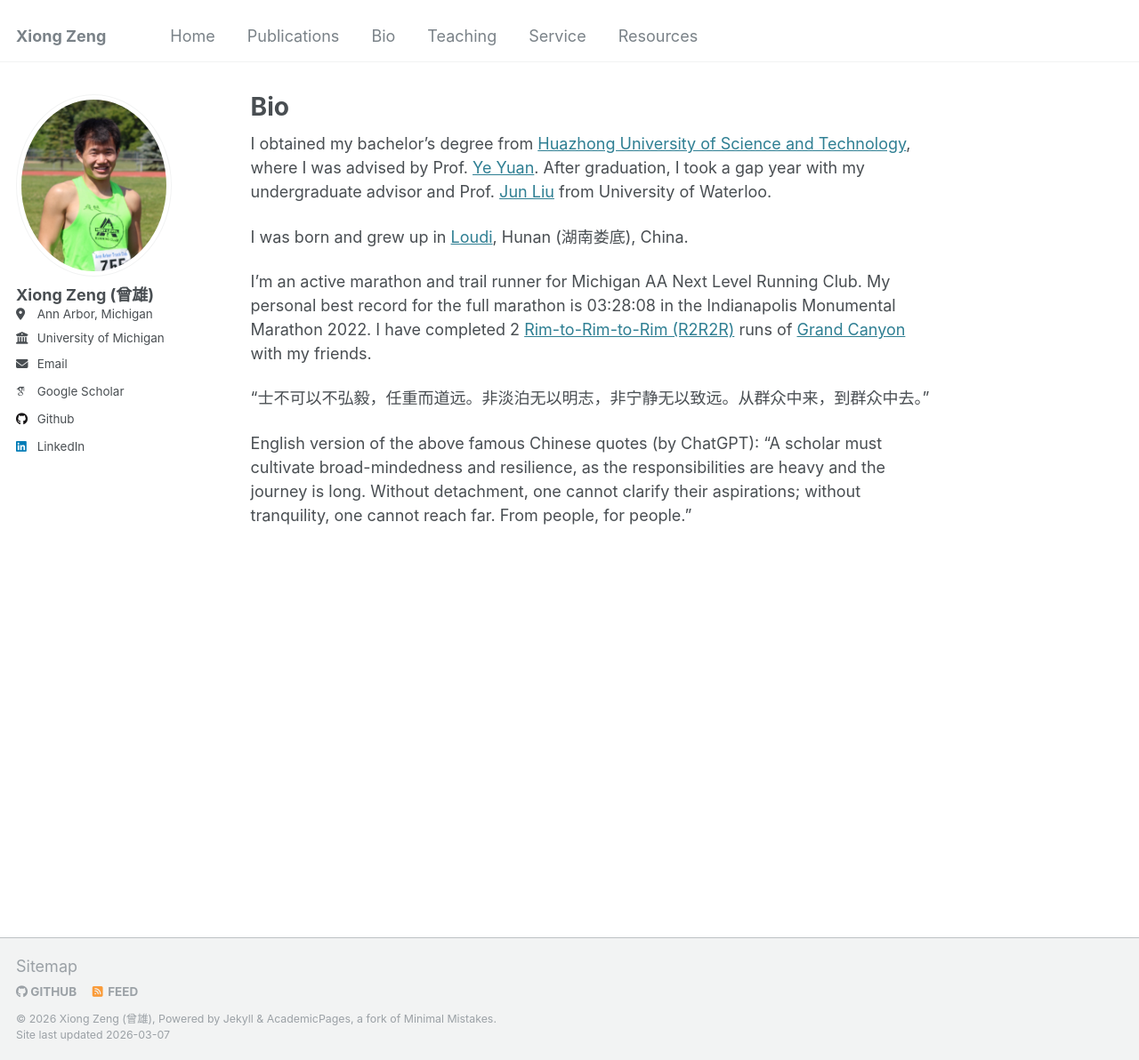
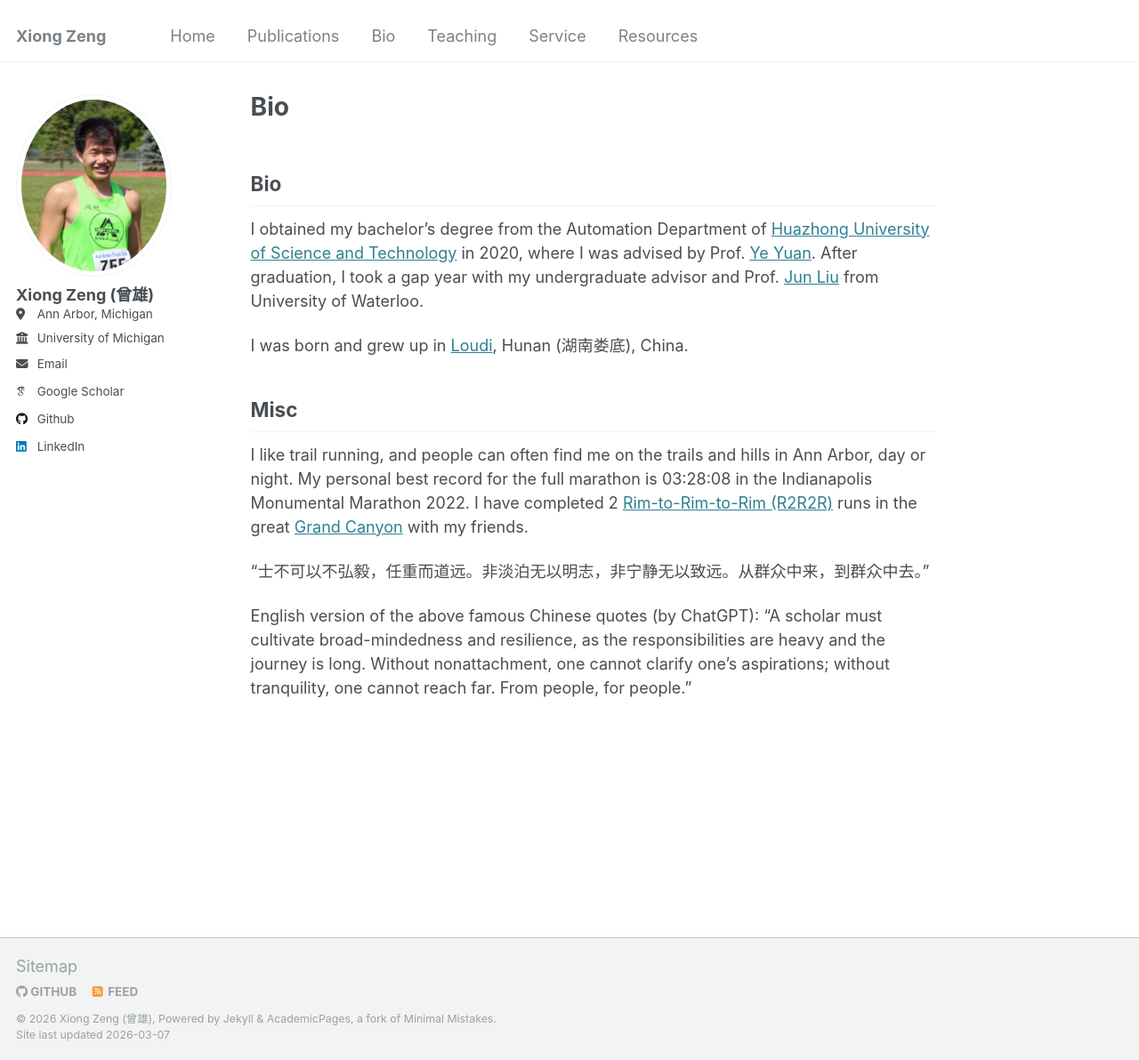
Before and after one commit to zengxiong111/zengxiong.github.io, a Jekyll site: the page built from _pages/markdown.md, in a window 1280 px wide and 1192 px high. Shown: the whole window at 89% size. Built offline with Jekyll 4.4.1, drawn with Linux system fonts in a browser that asks for light colours; some web fonts are replaced.

Commit message:
Update markdown.md

```diff
--- a/_pages/markdown.md
+++ b/_pages/markdown.md
@@ -7,12 +7,16 @@ redirect_from:
   - /markdown.html
 ---
 
-I obtained my bachelor's degree from <a href="http://english.hust.edu.cn/" target="_blank">Huazhong University of Science and Technology</a>, where I was advised by Prof. <a href="http://yy311.github.io/" target="_blank">Ye Yuan</a>. After graduation, I took a gap year with my undergraduate advisor and Prof. <a href="https://uwaterloo.ca/applied-mathematics/profiles/jun-liu" target="_blank">Jun Liu</a> from University of Waterloo.
+## Bio
+
+I obtained my bachelor's degree from the Automation Department of <a href="http://english.hust.edu.cn/" target="_blank">Huazhong University of Science and Technology</a> in 2020, where I was advised by Prof. <a href="http://yy311.github.io/" target="_blank">Ye Yuan</a>. After graduation, I took a gap year with my undergraduate advisor and Prof. <a href="https://uwaterloo.ca/applied-mathematics/profiles/jun-liu" target="_blank">Jun Liu</a> from University of Waterloo.
 
 I was born and grew up in <a href="https://en.wikipedia.org/wiki/Loudi" target="_blank">Loudi</a>, Hunan (湖南娄底), China.
+&nbsp;
+## Misc
 
-I'm an active marathon and trail runner for Michigan AA Next Level Running Club. My personal best record for the full marathon is 03:28:08 in the Indianapolis Monumental Marathon 2022. I have completed 2 <a href="https://www.alltrails.com/explore/recording/rim2rim2rim--2" target="_blank">Rim-to-Rim-to-Rim (R2R2R)</a> runs of <a href="https://www.nps.gov/grca/planyourvisit/index.htm" target="_blank">Grand Canyon</a> with my friends.
+I like trail running, and people can often find me on the trails and hills in Ann Arbor, day or night. My personal best record for the full marathon is 03:28:08 in the Indianapolis Monumental Marathon 2022. I have completed 2 <a href="https://www.alltrails.com/explore/recording/rim2rim2rim--2" target="_blank">Rim-to-Rim-to-Rim (R2R2R)</a> runs in the great <a href="https://www.nps.gov/grca/planyourvisit/index.htm" target="_blank">Grand Canyon</a> with my friends.
 
 “士不可以不弘毅，任重而道远。非淡泊无以明志，非宁静无以致远。从群众中来，到群众中去。”
 
-English version of the above famous Chinese quotes (by ChatGPT): "A scholar must cultivate broad-mindedness and resilience, as the responsibilities are heavy and the journey is long. Without detachment, one cannot clarify their aspirations; without tranquility, one cannot reach far. From people, for people."
+English version of the above famous Chinese quotes (by ChatGPT): "A scholar must cultivate broad-mindedness and resilience, as the responsibilities are heavy and the journey is long. Without nonattachment, one cannot clarify one's aspirations; without tranquility, one cannot reach far. From people, for people."
```
